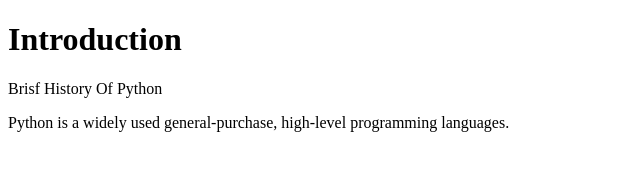
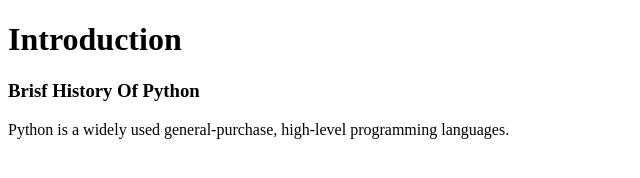
Before and after one commit to srivastva03muskan/PYTHON-NOTES, a plain HTML site: page index.html in a window 1280 px wide. Shown: the whole page, without its empty margins (0-640 px from the left). Drawn offline with Linux system fonts and the light colour scheme.

Commit message:
Update index.html

```diff
--- a/index.html
+++ b/index.html
@@ -9,7 +9,7 @@
   <h1>
     Introduction
   </h1>
-  <h> Brisf History  Of Python </h>
+  <h3> Brisf History  Of Python </h3>
   <p>Python is a widely used  general-purchase, high-level programming  languages. </p>
 </body>
 </html>
```
